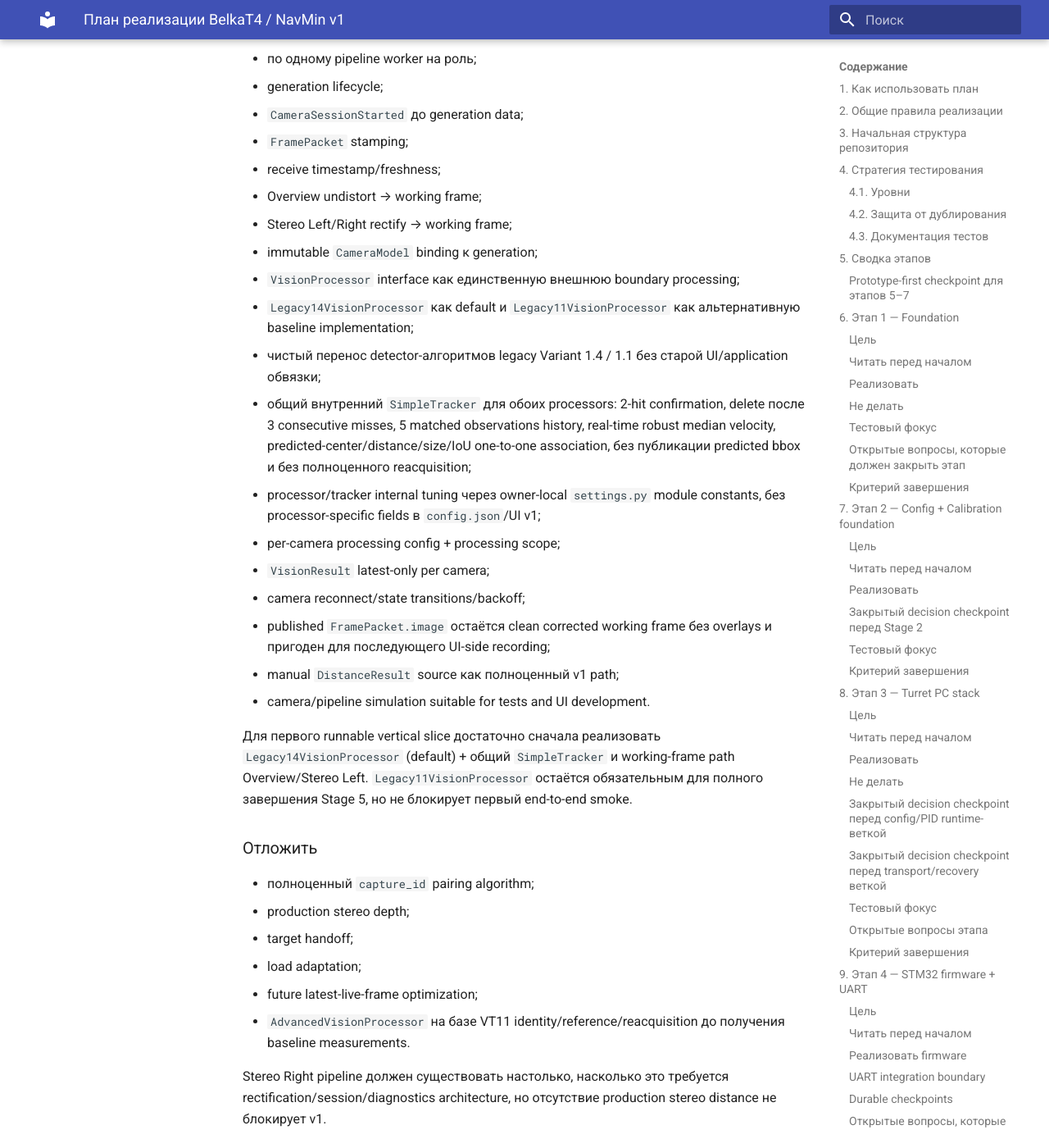
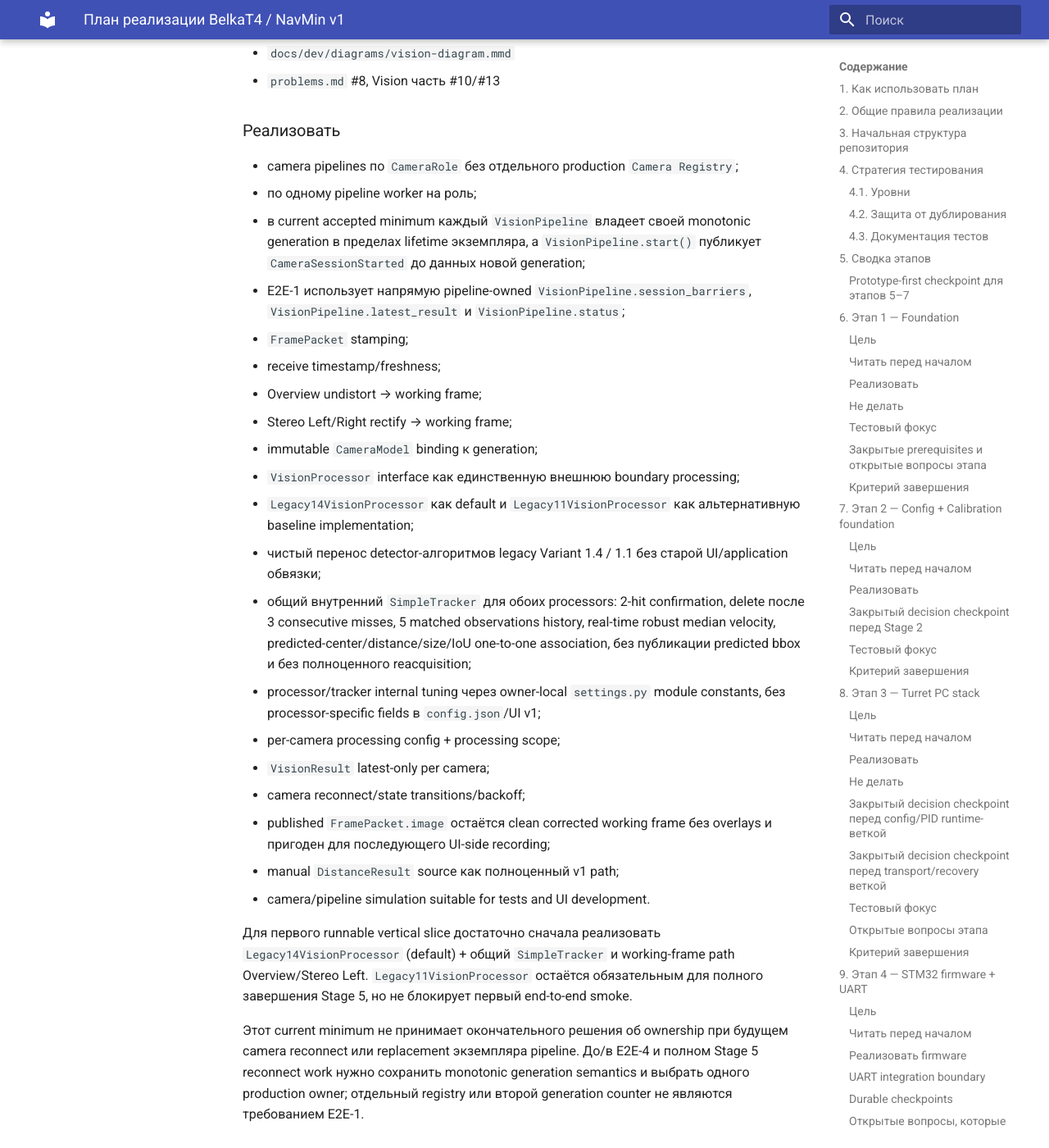
Before and after one commit to BelkaT4/navmin, an MkDocs documentation site: the page built from docs/dev/implementation-plan.md, in a window 1280 px wide and 1400 px high, scrolled down 17290 px. Shown: the whole window at 82% size. Built offline with MkDocs 1.6.1 and Material for MkDocs 9.7.7, drawn with Linux system fonts in a browser that asks for light colours; some of the changed text lies outside the part shown.

Commit message:
docs(architecture): align docs with current implementation

```diff
--- a/docs/dev/implementation-plan.md
+++ b/docs/dev/implementation-plan.md
@@ -118,9 +118,9 @@
 | 2. Config + Calibration foundation | done | typed config, persistence, calibration loading/model boundary | 1 |
 | 3. Turret PC stack | done | PC protocol/transport/controller/HAL + simulator | 1, 2 |
 | 4. STM32 firmware + UART | done | firmware protocol/control + UART integration boundary | 3 |
-| 5. Vision | not-started | camera pipelines, generations, working frame, manual distance | 1, 2 |
-| 6. Core + Aiming | not-started | mediator/state transitions/aiming/tracking error | 2, 3, 5 |
-| 7. UI | not-started | PyQt6 main/preview, controls, overlays, settings | 2, 3, 5, 6 |
+| 5. Vision | in-progress — prototype minimum accepted | camera pipelines, generations, working frame, manual distance | 1, 2 |
+| 6. Core + Aiming | in-progress — prototype minimum accepted | mediator/state transitions/aiming/tracking error | 2, 3, 5 |
+| 7. UI | in-progress — prototype minimum accepted | PyQt6 main/preview, controls, overlays, settings | 2, 3, 5, 6 |
 | 8. System integration and v1 hardening | not-started | startup/shutdown, failure paths, E2E, hardware smoke/performance | 4, 5, 6, 7 |
 
 Полноценный stereo distance, camera-to-turret rotational extrinsic, target handoff и другие явно отложенные возможности не являются условиями завершения v1, если архитектурные документы не будут изменены отдельным решением.
@@ -193,9 +193,9 @@
 
 Не дублировать тест каждого concrete store для каждого будущего domain type, если один generic primitive уже покрыт и domain type не добавляет своей логики.
 
-### Открытые вопросы, которые должен закрыть этап
+### Закрытые prerequisites и открытые вопросы этапа
 
-- `problems.md` #4: concrete latest-state / thread-safe primitives;
+- concrete latest-state / thread-safe primitives закрыты в Foundation;
 - минимальная часть #10: общий stop/join contract;
 - минимальная часть #13: logging transport/setup.
 
@@ -487,7 +487,7 @@
 
 ## 10. Этап 5 — Vision
 
-**Статус:** `not-started`
+**Статус:** `in-progress` — prototype minimum accepted
 
 ### Цель
 
@@ -505,10 +505,10 @@
 
 ### Реализовать
 
-- camera registry по `CameraRole`;
+- camera pipelines по `CameraRole` без отдельного production `Camera Registry`;
 - по одному pipeline worker на роль;
-- generation lifecycle;
-- `CameraSessionStarted` до generation data;
+- в current accepted minimum каждый `VisionPipeline` владеет своей monotonic generation в пределах lifetime экземпляра, а `VisionPipeline.start()` публикует `CameraSessionStarted` до данных новой generation;
+- E2E-1 использует напрямую pipeline-owned `VisionPipeline.session_barriers`, `VisionPipeline.latest_result` и `VisionPipeline.status`;
 - `FramePacket` stamping;
 - receive timestamp/freshness;
 - Overview undistort → working frame;
@@ -527,6 +527,8 @@
 - camera/pipeline simulation suitable for tests and UI development.
 
 Для первого runnable vertical slice достаточно сначала реализовать `Legacy14VisionProcessor` (default) + общий `SimpleTracker` и working-frame path Overview/Stereo Left. `Legacy11VisionProcessor` остаётся обязательным для полного завершения Stage 5, но не блокирует первый end-to-end smoke.
+
+Этот current minimum не принимает окончательного решения об ownership при будущем camera reconnect или replacement экземпляра pipeline. До/в E2E-4 и полном Stage 5 reconnect work нужно сохранить monotonic generation semantics и выбрать одного production owner; отдельный registry или второй generation counter не являются требованием E2E-1.
 
 ### Отложить
 
@@ -590,7 +592,7 @@
 
 ## 11. Этап 6 — Core + Aiming
 
-**Статус:** `not-started`
+**Статус:** `in-progress` — prototype minimum accepted
 
 ### Цель
 
@@ -682,7 +684,7 @@
 
 ## 12. Этап 7 — UI
 
-**Статус:** `not-started`
+**Статус:** `in-progress` — prototype minimum accepted
 
 ### Цель
 
```
Also changed, not shown: docs/dev/architecture/overview.md (+1 -1 lines), docs/dev/architecture/problems.md (+2 -1 lines), docs/dev/modules/vision/index.md (+6 -4 lines), docs/dev/diagrams/overview-diagram.png, docs/dev/diagrams/vision-diagram.png, 2 other files.
